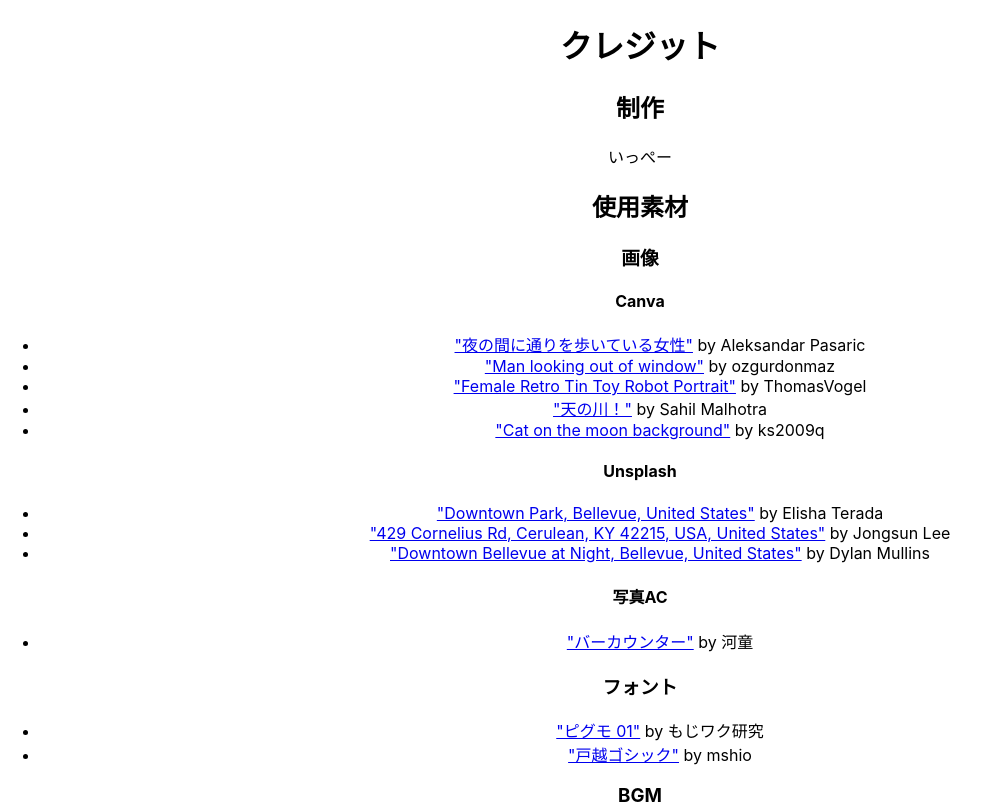
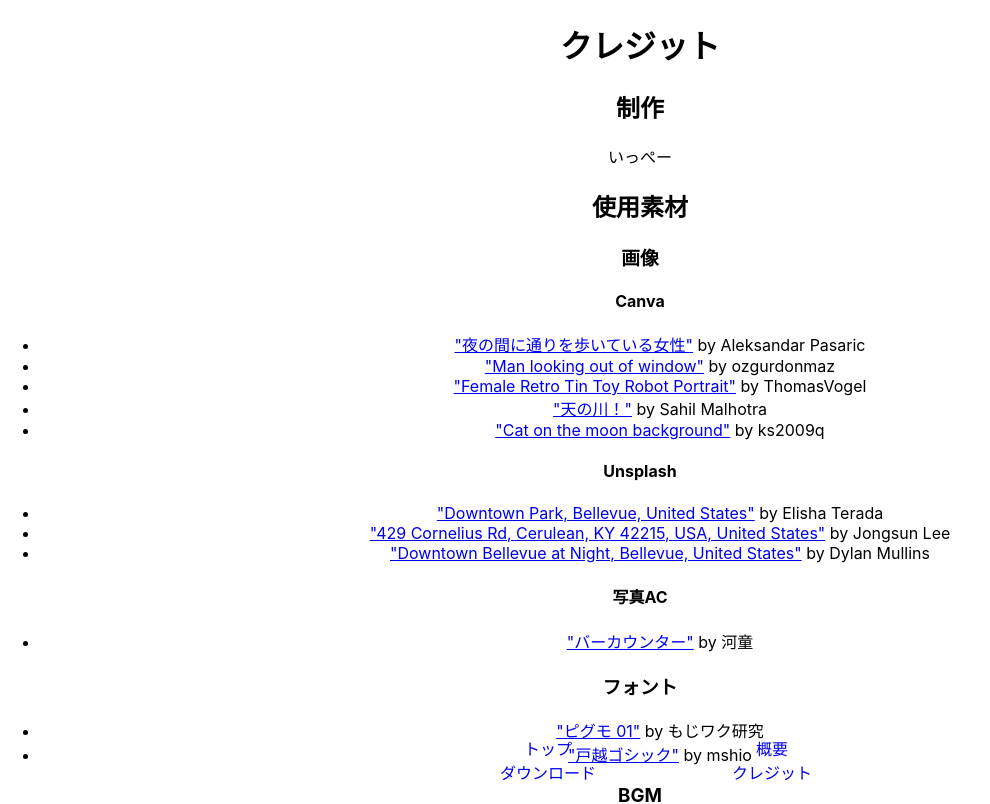
Before and after one commit to ichi-h/myochikirin-hp, a React (Create React App) app: page /credit in a window 1280 px wide. Shown: the top 804 px of the page, without its empty margins (0-990 px from the left). Built offline with nearby package versions, Linux system fonts and the light colour scheme.

Commit message:
add Navbar.css

```diff
--- /dev/null
+++ b/src/assets/css/Navbar.css
@@ -0,0 +1,17 @@
+.navbar {
+  position: absolute;
+  bottom: 0;
+  right: 50%;
+  transform: translateX(50%);
+}
+
+.navbar li {
+  list-style: none;
+  display: inline-block;
+  width: 10rem;
+  margin: 0 2rem;
+}
+
+.navbar li a {
+  text-decoration: none;
+}
--- a/src/components/Navbar.js
+++ b/src/components/Navbar.js
@@ -1,4 +1,6 @@
 import { Link } from 'react-router-dom'
+
+import '../assets/css/Navbar.css'
 
 function Navbar() {
   return(
```
